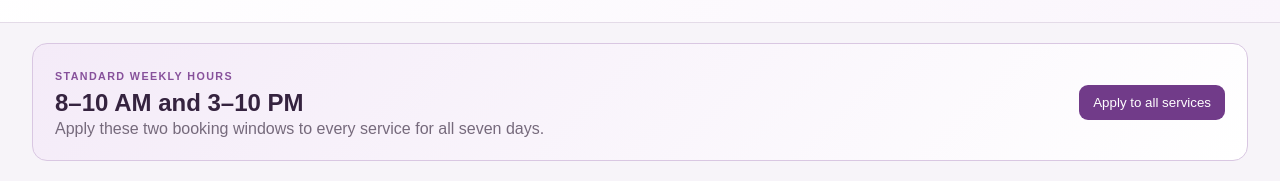
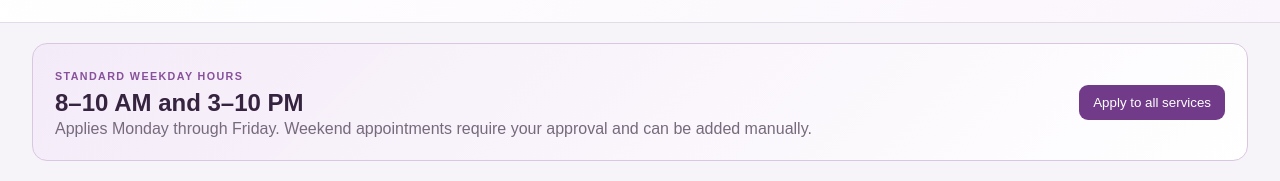
Before and after one commit to CaMy395/StemWithLyn, a React (Create React App) app in the folder frontend/: page /admin/availability-page in a window 1280 px wide. Shown: the part 203-384 px from the top of the page. Built offline with nearby package versions, Linux system fonts and the light colour scheme; no server answers; sample sign-in values are in the browser's storage.

Commit message:
Require approval for weekend bookings

```diff
--- a/frontend/src/components/Admin/AdminAvailabilityPage.js
+++ b/frontend/src/components/Admin/AdminAvailabilityPage.js
@@ -63,7 +63,7 @@ const AdminAvailabilityPage = () => {
   };
 
   const applyStandardHours = async () => {
-    if (!window.confirm("Apply 8–10 AM and 3–10 PM to every service, Monday through Sunday? This replaces the current weekly hours.")) return;
+    if (!window.confirm("Apply 8–10 AM and 3–10 PM to every service, Monday through Friday? Weekend bookings require your approval. This replaces the current weekday hours.")) return;
     try {
       setApplyingPreset(true); setNotice("");
       const { data } = await axios.post(`${apiUrl}/admin-availability/standard-hours`, { appointment_types: appointmentTypes.map((item) => item.title) });
@@ -170,7 +170,7 @@ const AdminAvailabilityPage = () => {
   return (
     <main className="admin-availability availability-workspace">
       <header className="availability-header"><div><span>ADMIN WORKSPACE</span><h1>Availability</h1><p>Control which services clients can book each week.</p></div></header>
-      <section className="availability-preset"><div><span>STANDARD WEEKLY HOURS</span><h2>8–10 AM and 3–10 PM</h2><p>Apply these two booking windows to every service for all seven days.</p></div><button onClick={applyStandardHours} disabled={applyingPreset}>{applyingPreset ? "Applying…" : "Apply to all services"}</button></section>
+      <section className="availability-preset"><div><span>STANDARD WEEKDAY HOURS</span><h2>8–10 AM and 3–10 PM</h2><p>Applies Monday through Friday. Weekend appointments require your approval and can be added manually.</p></div><button onClick={applyStandardHours} disabled={applyingPreset}>{applyingPreset ? "Applying…" : "Apply to all services"}</button></section>
       {notice && <div className="availability-notice">{notice}</div>}
       <section className="availability-editor"><h2>{editingId ? "Edit weekly availability" : "Add weekly availability"}</h2>
 
```
Also changed, not shown: 1 other file (tests, documents, lock files or other folders).
